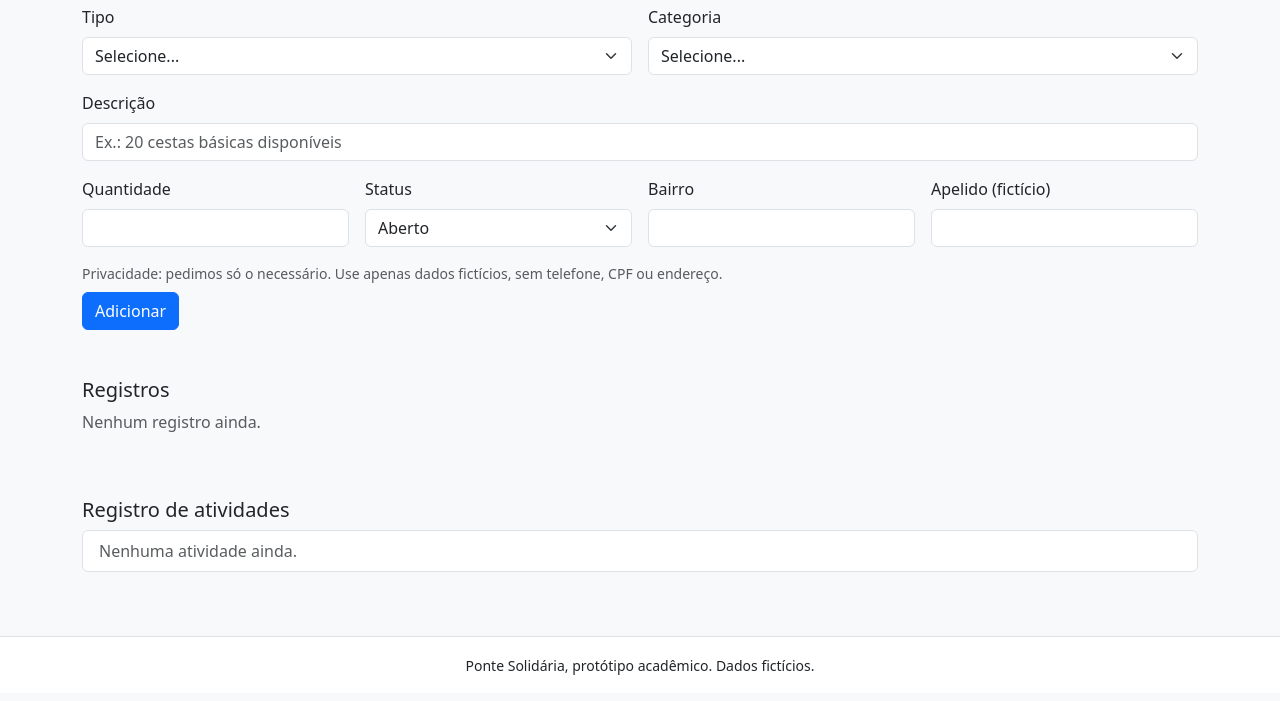
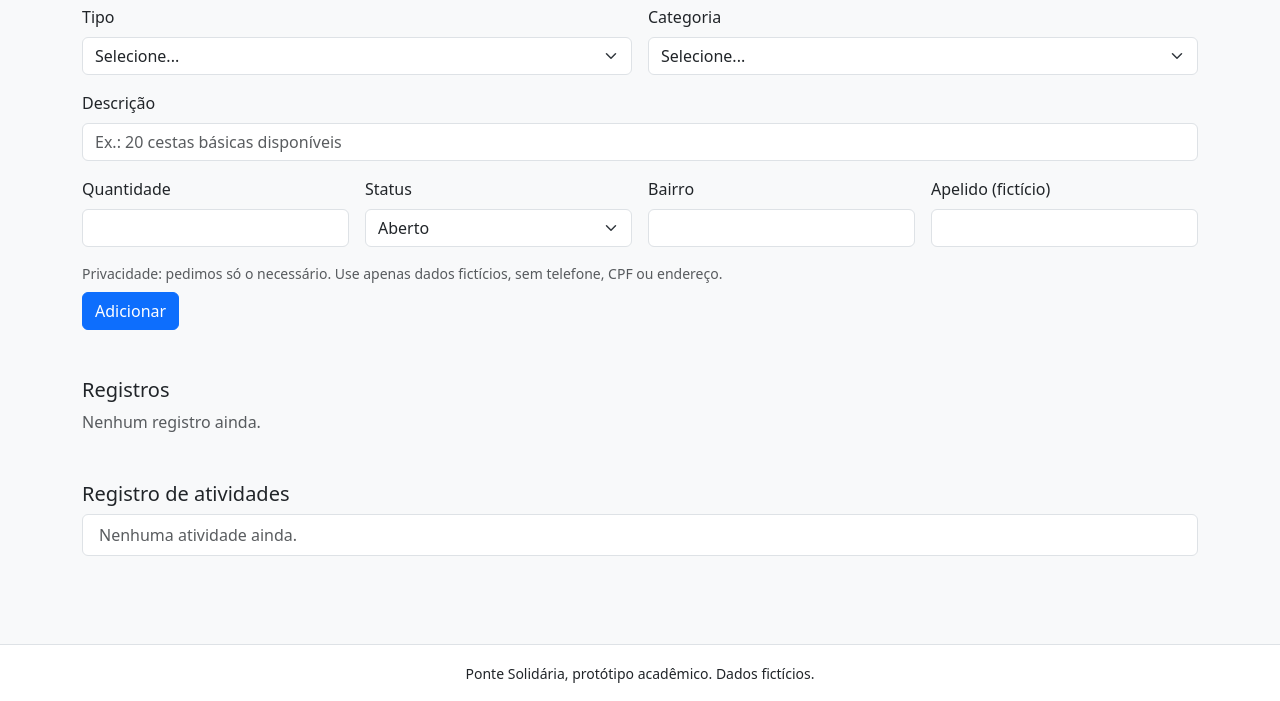
Before and after one commit to Icxrowest/ponte-solidaria, a plain HTML site: page registro.html in a window 1280 px wide. Shown: the part 197-898 px from the top of the page. Drawn offline with nearby package versions, Linux system fonts and the light colour scheme.

Commit message:
Adiciona Flexbox e Grid no CSS para o layout da lista e do rodapé

```diff
--- a/css/estilo.css
+++ b/css/estilo.css
@@ -60,3 +60,33 @@ footer {
     font-size: 1.3rem;
   }
 }
+
+/* ===== Flexbox: rodapé sempre no fim da página ===== */
+body {
+  display: flex;
+  flex-direction: column;
+  min-height: 100vh;
+}
+
+main {
+  flex: 1;
+}
+
+/* ===== Grid: tipos de ajuda e registros ===== */
+.painel-grid {
+  display: grid;
+  grid-template-columns: 1fr;
+  gap: 1rem;
+}
+
+@media (min-width: 768px) {
+  .painel-grid {
+    grid-template-columns: repeat(2, 1fr);
+  }
+}
+
+@media (min-width: 1024px) {
+  .painel-grid {
+    grid-template-columns: repeat(3, 1fr);
+  }
+}
--- a/registro.html
+++ b/registro.html
@@ -117,7 +117,7 @@
     <!-- Lista de registros -->
     <section class="mb-5" aria-labelledby="titulo-lista">
       <h2 class="h5" id="titulo-lista">Registros</h2>
-      <div id="lista-registros" class="row g-3">
+      <div id="lista-registros" class="painel-grid"></div>
         <p class="text-muted">Nenhum registro ainda.</p>
       </div>
     </section>
```
